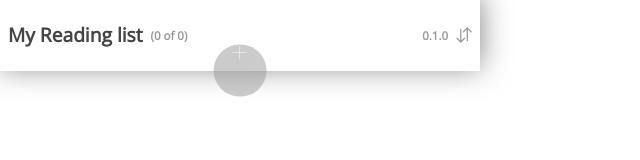
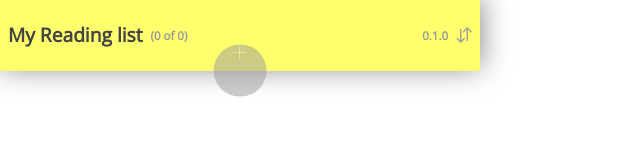
Before and after one commit to elgervb/chrome-readinglist2, an Angular app: page / in a window 1280 px wide. Shown: the top 160 px of the page, without its empty margins (0-640 px from the left). Built offline with nearby package versions, Linux system fonts and the light colour scheme; no server answers.

Commit message:
#21 show dev mode

```diff
--- a/src/app/bookmarks/containers/bookmarks/bookmarks.component.css
+++ b/src/app/bookmarks/containers/bookmarks/bookmarks.component.css
@@ -4,6 +4,10 @@
   height: 100%;
 }
 
+app-bookmark-header.dev-mode {
+  background-color: #ffff6e;
+}
+
 app-bookmark-list {
   margin-top: 1rem;
 }
--- a/src/app/bookmarks/containers/bookmarks/bookmarks.component.html
+++ b/src/app/bookmarks/containers/bookmarks/bookmarks.component.html
@@ -5,7 +5,8 @@
   [version]="version"
   [countBookmarks]="countBookmarks"
   (addBookmark)="addBookmark()"
-  (sortEvent)="setSorting()">
+  (sortEvent)="setSorting()"
+  [class.dev-mode]="devMode">
 </app-bookmark-header>
 
 <app-bookmark-list
--- a/src/app/bookmarks/containers/bookmarks/bookmarks.component.ts
+++ b/src/app/bookmarks/containers/bookmarks/bookmarks.component.ts
@@ -4,6 +4,7 @@ import { debounceTime, map, tap } from 'rxjs/operators';
 import { BookmarkService } from '../../services/bookmark/bookmark.service';
 import { VersionService } from '../../services/version/version.service';
 import { Sorting } from '../../models/sorting';
+import { environment } from 'src/environments/environment';
 
 const initialSorting: Sorting = {
   field: 'dateAdded',
@@ -26,6 +27,10 @@ export class BookmarksComponent implements OnInit, OnDestroy {
 
   get version() {
     return this.versionService.getVersion();
+  }
+
+  get devMode() {
+    return !environment.production;
   }
 
   private filter = new Subject<string>();
```
